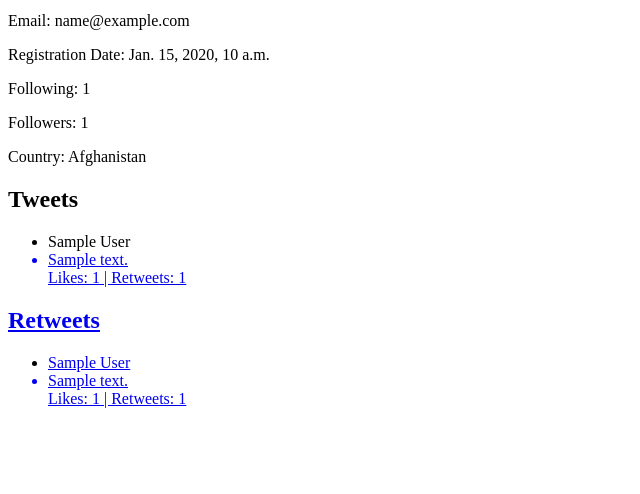
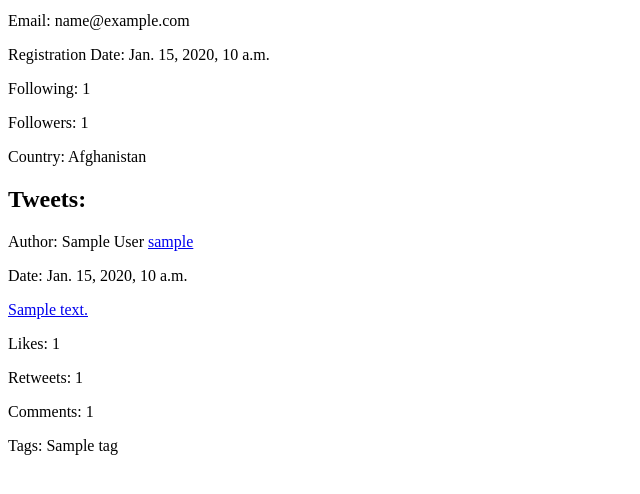
Before and after one commit to HiRurgLipay/twiads, a Django app: template scr/twiads/core/presentation/templates/profile.html in a window 1280 px wide. Shown: the part 162-656 px from the top of the page, without its empty margins (0-640 px from the left). Run offline with Django 4.2, Linux system fonts and the light colour scheme; the template is opened without the code that fills it: values that come from a table or form of the project are taken from there, others are empty; a user stored in the database is signed in; data comes from the database, SQL or seed files in the repository; tables that the repository leaves empty hold one stand-in row (values such as "Sample post").

Commit message:
added tweets feed

```diff
--- a/scr/twiads/core/presentation/forms/__init__.py
+++ b/scr/twiads/core/presentation/forms/__init__.py
@@ -2,6 +2,5 @@ from .tweet import AddTweetForm
 from .registration import RegistrationForm
 from .login import LoginForm
 from .sort import SortForm
-from .profile import ProfileForm
-
-__all__ = ["AddTweetForm", "RegistrationForm", "LoginForm", "SortForm", "LoginForm", "ProfileForm"]
+from .profile import EditProfileForm
+__all__ = ["AddTweetForm", "RegistrationForm", "LoginForm", "SortForm", "EditProfileForm"]
--- /dev/null
+++ b/scr/twiads/core/presentation/templates/edit_profile.html
@@ -0,0 +1,6 @@
+<h1>Edit Profile</h1>
+<form method="POST" enctype="multipart/form-data">
+    {% csrf_token %}
+    {{ form }}
+    <button type="submit">Save</button>
+</form>
--- a/scr/twiads/core/presentation/templates/profile.html
+++ b/scr/twiads/core/presentation/templates/profile.html
@@ -10,23 +10,20 @@
 <p>Followers: {{ user.subscribers_count }}</p>
 <p>Country: {{ user.country.name }}</p>
 
-<h2>Tweets</h2>
-<ul>
-  {% for tweet in tweets %}
-    <li>{{ retweet.user.first_name }} {{ retweet.user.last_name }}<br><a href="{% url 'profile' retweet.user.username %}"></li>
-    <li>{{ tweet.content }}<br>Likes: {{ tweet.likes_count }} | Retweets: {{ tweet.retweets_count }}</li>
-  {% endfor %}
-</ul>
-
-<h2>Retweets</h2>
-<ul>
-  {% for retweet in retweets %}
-    <li>{{ retweet.user.first_name }} {{ retweet.user.last_name }}<br><a href="{% url 'profile' retweet.user.username %}"></li>
-    <li>{{ tweet.content }}<br>Likes: {{ tweet.likes_count }} | Retweets: {{ tweet.retweets_count }}</li>
-  {% endfor %}
-</ul>
-
-{% comment %} <a href="{% url 'edit_profile' %}">Edit Profile</a>
-<a href="{% url 'create_tweet' %}">Create Tweet</a>
-<a href="{% url 'followers' %}">Followers</a> {% endcomment %}
+<h2>Tweets:</h2>
+    {% for tweet in tweets %}
+    <div class="tweet">
+        <p>Author: {{ tweet.author.first_name }} {{ tweet.author.last_name }} <a href="{% url 'profile' %}">{{ tweet.author.username }}</a></p>
+        <p>Date: {{ tweet.created_at }}</p>
+        <a href="{% url 'get-tweet' tweet.id %}">{{ tweet.content }}</a>
+        <p>Likes: {{ tweet.likes_count }}</p>
+        <p>Retweets: {{ tweet.retweets_count }}</p>
+        <p>Comments: {{ tweet.comments_count }}</p>
+        <p>Tags:
+            {% for tag in tweet.tags.all %}
+                {{ tag.name }}
+            {% endfor %}
+        </p>
+    </div>
+    {% endfor %}
 {% endblock %}
```
Also changed, not shown: scr/twiads/core/presentation/forms/profile.py (+6 -3 lines), scr/twiads/core/presentation/views/profile.py (+12 -4 lines).
